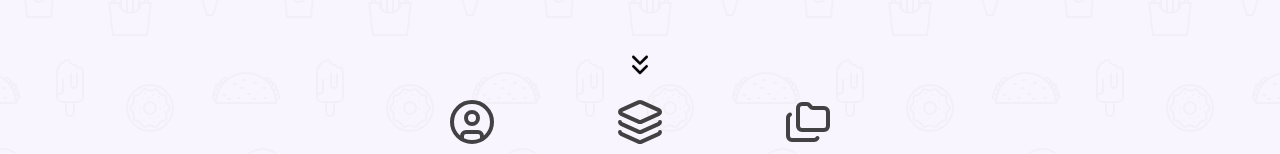
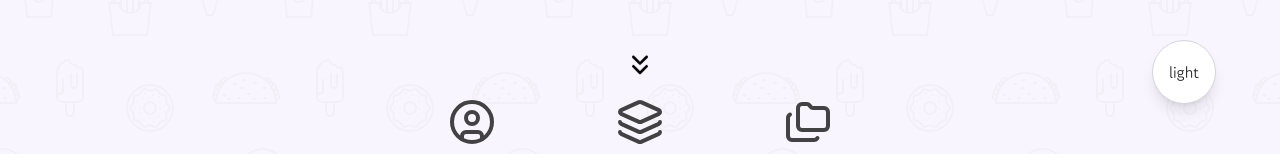
Before and after one commit to roastt1/Portfolio, a Next.js app: page / in a window 1280 px wide. Shown: the part 632-786 px from the top of the page. Built offline with nearby package versions, Linux system fonts and the light colour scheme.

Commit message:
[feat] 다크 모드 기능 구현

```diff
--- /dev/null
+++ b/app/components/DarkMode.tsx
@@ -0,0 +1,53 @@
+"use client";
+
+import { useEffect, useState } from "react";
+
+export default function DarkMode() {
+    const [theme, setTheme] = useState<"light" | "dark">("light");
+
+    useEffect(() => {
+        // 로컬스토리지에 저장된 테마 가져오기
+        const saved = localStorage.getItem("theme") as "light" | "dark" | null;
+
+        if (saved) {
+            setTheme(saved);
+            document.documentElement.classList.toggle("dark", saved === "dark");
+        } else {
+            if (window.matchMedia("(prefers-color-scheme: dark)").matches) {
+                setTheme("dark");
+                document.documentElement.classList.add("dark");
+            } else {
+                setTheme("light");
+                document.documentElement.classList.remove("dark");
+            }
+        }
+    }, []);
+
+    // 버튼 클릭 시 테마 토글 함수
+    const toggleTheme = () => {
+        if (theme === "dark") {
+            // 다크 모드 -> 라이트 모드
+            setTheme("light");
+            localStorage.removeItem("theme");
+            if (window.matchMedia("(prefers-color-scheme: dark)").matches) {
+                document.documentElement.classList.add("dark");
+            } else {
+                document.documentElement.classList.remove("dark");
+            }
+        } else {
+            // 라이트 모드 -> 다크 모드
+            setTheme("dark");
+            localStorage.setItem("theme", "dark");
+            document.documentElement.classList.add("dark");
+        }
+    };
+
+    return (
+        <button
+            onClick={toggleTheme}
+            className="fixed bottom-8 right-8 z-[99] flex h-12 w-12 items-center justify-center rounded-full border border-gray-300 bg-white p-0 shadow-lg transition hover:bg-gray-100 dark:border-gray-600 dark:bg-[#202026] dark:text-white sm:bottom-16 sm:right-16 sm:h-16 sm:w-16"
+        >
+            {theme === "light" ? "light" : "dark"}
+        </button>
+    );
+}
--- a/app/layout.tsx
+++ b/app/layout.tsx
@@ -5,6 +5,7 @@ import Header from "./components/Header";
 import Footer from "./components/Footer";
 import { Gowun_Dodum } from "next/font/google";
 import { usePathname } from "next/navigation";
+import DarkMode from "./components/DarkMode";
 
 const gowunDodum = Gowun_Dodum({
     weight: "400",
@@ -14,10 +15,10 @@ const gowunDodum = Gowun_Dodum({
 
 function getBgClass(pathname: string) {
     if (pathname === "/" || pathname.startsWith("/home"))
-        return "home-bg animate-slideBgFast sm:animate-slideBgSlow";
-    if (pathname.startsWith("/about")) return "about-bg";
-    if (pathname.startsWith("/skills")) return "skills-bg";
-    if (pathname.startsWith("/projects")) return "projects-bg";
+        return "home-bg animate-slideBgFast sm:animate-slideBgSlow dark:bg-dark-100";
+    if (pathname.startsWith("/about")) return "dark:bg-dark-100";
+    if (pathname.startsWith("/skills")) return "dark:bg-dark-100";
+    if (pathname.startsWith("/projects")) return "dark:bg-dark-100";
     return "";
 }
 
@@ -32,13 +33,15 @@ export default function RootLayout({
     return (
         <html lang="ko">
             <body
-                className={`${gowunDodum.className} body flex min-h-screen flex-col ${bgClass}`}
+                className={`${gowunDodum.className} body flex min-h-screen flex-col transition-all ${bgClass}`}
                 style={{ minHeight: "100vh" }}
             >
                 <Header />
                 <main className="mx-auto my-8 w-full max-w-[1480px] flex-1 px-4 pb-[80px] pt-[72px]">
                     {children}
                 </main>
+
+                <DarkMode />
                 <Footer />
             </body>
         </html>
--- a/tailwind.config.js
+++ b/tailwind.config.js
@@ -1,5 +1,6 @@
 /** @type {import('tailwindcss').Config} */
 module.exports = {
+    darkMode: "class",
     content: [
         "./app/**/*.{js,ts,jsx,tsx}", // app 디렉토리
         "./pages/**/*.{js,ts,jsx,tsx}", // pages 디렉토리
@@ -40,6 +41,12 @@ module.exports = {
                 slideBgFast: "slideBgFast 20s linear infinite",
                 slideBgSlow: "slideBgSlow 40s linear infinite",
             },
+            colors: {
+                dark: {
+                    100: "#353535", // 메인 색상
+                    200: "#202026", // 헤더 색상
+                },
+            },
         },
     },
     plugins: [],
```
